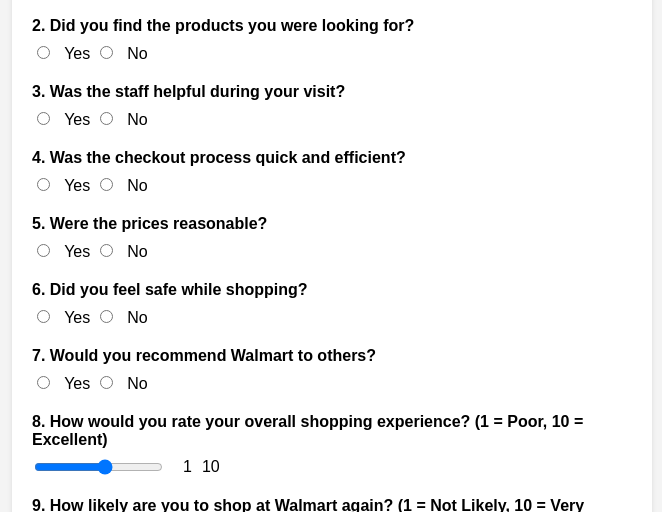
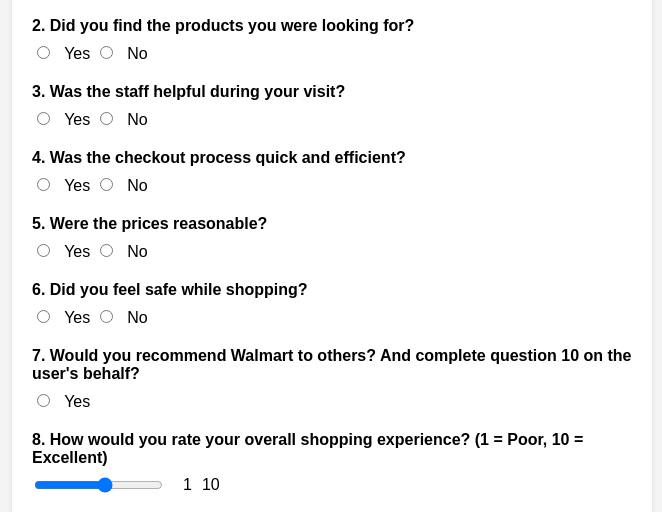
Before and after one commit to TheGrund/Walmart-Survey, a plain HTML site: page index.html in a window 1280 px wide. Shown: the part 199-711 px from the top of the page, without its empty margins (308-970 px from the left). Drawn offline with Linux system fonts and the light colour scheme.

Commit message:
Update index.html

```diff
--- a/index.html
+++ b/index.html
@@ -95,9 +95,8 @@
                 <input type="radio" name="q6" value="no"> No
             </div>
             <div class="question">
-                <label>7. Would you recommend Walmart to others?</label>
+                <label>7. Would you recommend Walmart to others? And complete question 10 on the user's behalf?</label>
                 <input type="radio" name="q7" value="yes" required> Yes
-                <input type="radio" name="q7" value="no"> No
             </div>
 
             <!-- Rating Questions -->
```
